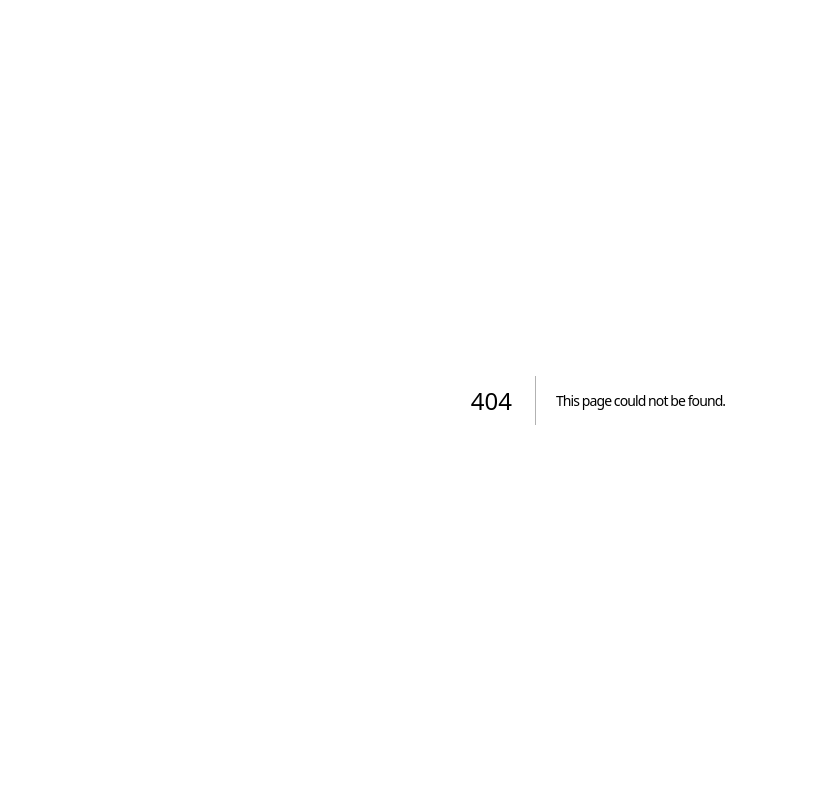
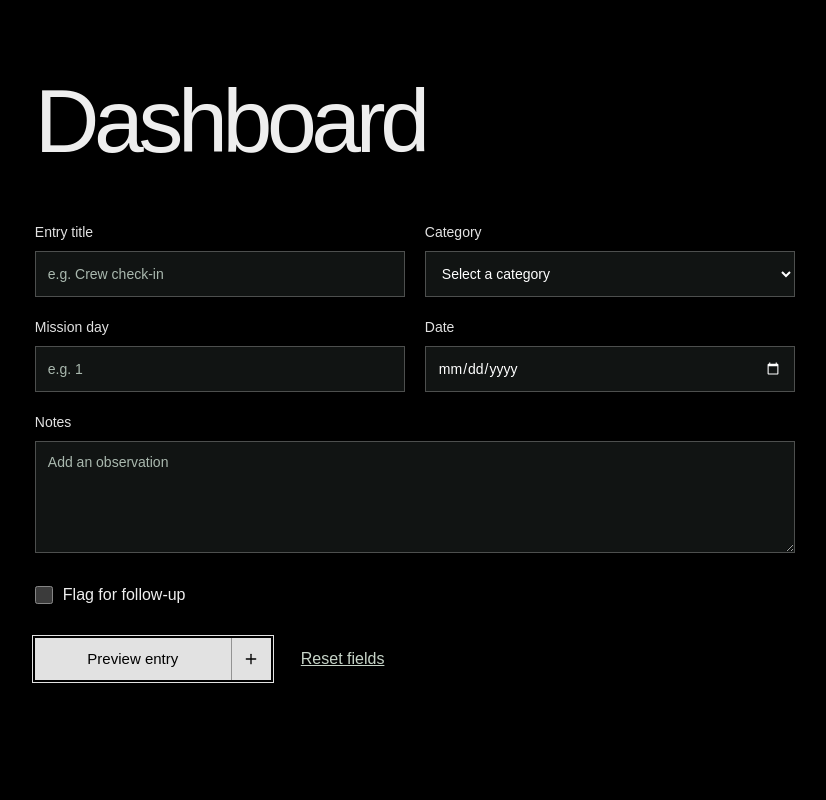
Before and after one commit to RlxChap2/NasaSpaceApps, a Next.js app: page /dashboard in a window 1280 px wide. Before the commit this address had no page. Shown: the top 800 px of the page, without its empty margins (42-868 px from the left). Built offline with nearby package versions, Linux system fonts and the light colour scheme.

Commit message:
Add dashboard starter and reusable form controls

```diff
--- /dev/null
+++ b/src/app/dashboard/page.tsx
@@ -0,0 +1,8 @@
+import type { Metadata } from 'next';
+import DashboardStarter from '@/components/dashboard/DashboardStarter';
+
+export const metadata: Metadata = { title: 'Dashboard | BEYOND' };
+
+export default function DashboardPage() {
+  return <DashboardStarter />;
+}
--- a/src/app/mission-stories.css
+++ b/src/app/mission-stories.css
@@ -1,4 +1,4 @@
-a.mission-link {
+:is(a, button).mission-link {
   display: inline-grid;
   grid-template-columns: minmax(0, 1fr) 40px;
   align-items: stretch;
@@ -22,6 +22,11 @@ a.mission-link {
   padding: 8px 12px;
 }
 
+button.mission-link:disabled {
+  opacity: .5;
+  cursor: default;
+}
+
 .mission-link > .mission-link-icon {
   padding: 0;
   border-inline-start: 1px solid #01010159;
@@ -31,16 +36,16 @@ a.mission-link {
   transition: transform 220ms ease;
 }
 
-a.mission-link:hover {
+:is(a, button).mission-link:hover:where(:not(:disabled)) {
   background: #fff;
   outline-offset: 4px;
 }
 
-.mission-link:hover svg {
+.mission-link:hover:where(:not(:disabled)) svg {
   transform: rotate(90deg);
 }
 
-a.mission-link:focus-visible {
+:is(a, button).mission-link:focus-visible {
   outline: 2px solid #c7d4c8;
   outline-offset: 5px;
 }
@@ -156,12 +161,12 @@ a.mission-link:focus-visible {
 }
 
 @media (prefers-reduced-motion: reduce) {
-  a.mission-link,
+  :is(a, button).mission-link,
   .mission-link-icon svg {
     transition: none;
   }
 
-  .mission-link:hover svg {
+  .mission-link:hover:where(:not(:disabled)) svg {
     transform: none;
   }
 }
--- /dev/null
+++ b/src/components/MissionActionContent.tsx
@@ -0,0 +1,11 @@
+import type { ReactNode } from 'react';
+import { LuPlus } from 'react-icons/lu';
+
+export default function MissionActionContent({ children }: { children: ReactNode }) {
+  return (
+    <>
+      <span>{children}</span>
+      <span className="mission-link-icon" aria-hidden="true"><LuPlus size={16} /></span>
+    </>
+  );
+}
--- a/src/components/MissionLink.tsx
+++ b/src/components/MissionLink.tsx
@@ -1,13 +1,12 @@
 import Link from 'next/link';
 import type { ReactNode } from 'react';
-import { LuPlus } from 'react-icons/lu';
+import MissionActionContent from './MissionActionContent';
 
 export default function MissionLink({ href, children }: { href: string; children: ReactNode }) {
   const Anchor = href.startsWith('#') ? 'a' : Link;
   return (
     <Anchor className="mission-link" href={href}>
-      <span>{children}</span>
-      <span className="mission-link-icon" aria-hidden="true"><LuPlus size={16} /></span>
+      <MissionActionContent>{children}</MissionActionContent>
     </Anchor>
   );
 }
--- /dev/null
+++ b/src/components/dashboard/DashboardControls.module.css
@@ -0,0 +1,50 @@
+.field {
+  display: grid;
+  gap: 8px;
+  min-width: 0;
+  color: #e2e2e2;
+  font-size: 14px;
+}
+
+.field :is(input, select, textarea) {
+  width: 100%;
+  min-width: 0;
+  min-height: 46px;
+  padding: 10px 12px;
+  border: 1px solid #ffffff40;
+  border-radius: 0;
+  background: #111413;
+  color: #fff;
+  color-scheme: dark;
+}
+
+.field input::placeholder,
+.field textarea::placeholder {
+  color: #aab9af;
+}
+
+.field textarea {
+  min-height: 112px;
+  resize: vertical;
+}
+
+.checkbox {
+  display: flex;
+  align-items: center;
+  gap: 10px;
+  min-height: 44px;
+  width: fit-content;
+  cursor: pointer;
+}
+
+.checkbox input {
+  width: 18px;
+  height: 18px;
+  accent-color: #c7d4c8;
+}
+
+.field :is(input, select, textarea):focus-visible,
+.checkbox input:focus-visible {
+  outline: 2px solid #c7d4c8;
+  outline-offset: 2px;
+}
--- /dev/null
+++ b/src/components/dashboard/DashboardControls.tsx
@@ -0,0 +1,31 @@
+import type { ComponentProps, ReactNode } from 'react';
+import MissionActionContent from '../MissionActionContent';
+import styles from './DashboardControls.module.css';
+
+export function DashboardButton({ children, type = 'button', ...props }: Omit<ComponentProps<'button'>, 'className'>) {
+  return (
+    <button {...props} type={type} className="mission-link">
+      <MissionActionContent>{children}</MissionActionContent>
+    </button>
+  );
+}
+
+function Field({ label, children }: { label: string; children: ReactNode }) {
+  return <label className={styles.field}><span>{label}</span>{children}</label>;
+}
+
+export function DashboardInput({ label, ...props }: ComponentProps<'input'> & { label: string }) {
+  return <Field label={label}><input {...props} /></Field>;
+}
+
+export function DashboardSelect({ label, children, ...props }: ComponentProps<'select'> & { label: string }) {
+  return <Field label={label}><select {...props}>{children}</select></Field>;
+}
+
+export function DashboardTextarea({ label, ...props }: ComponentProps<'textarea'> & { label: string }) {
+  return <Field label={label}><textarea {...props} /></Field>;
+}
+
+export function DashboardCheckbox({ label, ...props }: Omit<ComponentProps<'input'>, 'type'> & { label: string }) {
+  return <label className={styles.checkbox}><input {...props} type="checkbox" />{label}</label>;
+}
--- /dev/null
+++ b/src/components/dashboard/DashboardStarter.module.css
@@ -0,0 +1,53 @@
+.page {
+  min-height: 80svh;
+  padding: clamp(28px, 6vw, 90px) 6%;
+  background: #000;
+}
+
+.page h1 {
+  margin: 0 0 clamp(26px, 5vw, 56px);
+  font-size: clamp(42px, 7vw, 96px);
+  font-weight: 400;
+  line-height: 1;
+  letter-spacing: -.06em;
+}
+
+.form {
+  display: grid;
+  gap: 20px;
+  max-width: 760px;
+}
+
+.fields {
+  display: grid;
+  grid-template-columns: repeat(2, minmax(0, 1fr));
+  gap: 20px;
+}
+
+.actions {
+  display: flex;
+  flex-wrap: wrap;
+  align-items: center;
+  gap: 18px;
+}
+
+.reset {
+  min-height: 44px;
+  padding: 0 12px;
+  border: 0;
+  background: transparent;
+  color: #c7d4c8;
+  text-decoration: underline;
+}
+
+.status {
+  min-height: 1.4em;
+  margin: 0;
+  color: #c7d4c8;
+}
+
+@media (max-width: 540px) {
+  .fields {
+    grid-template-columns: 1fr;
+  }
+}
--- /dev/null
+++ b/src/components/dashboard/DashboardStarter.tsx
@@ -0,0 +1,41 @@
+'use client';
+
+import { useState, type FormEvent } from 'react';
+import { DashboardButton, DashboardCheckbox, DashboardInput, DashboardSelect, DashboardTextarea } from './DashboardControls';
+import styles from './DashboardStarter.module.css';
+
+export default function DashboardStarter() {
+  const [status, setStatus] = useState('');
+
+  function previewEntry(event: FormEvent<HTMLFormElement>) {
+    event.preventDefault();
+    const entry = new FormData(event.currentTarget);
+    setStatus(`Preview: ${entry.get('title')} · Mission day ${entry.get('day') || '—'}`);
+  }
+
+  return (
+    <main className={styles.page}>
+      <h1>Dashboard</h1>
+      <form className={styles.form} onSubmit={previewEntry} onChange={() => setStatus('')} onReset={() => setStatus('')}>
+        <div className={styles.fields}>
+          <DashboardInput label="Entry title" name="title" placeholder="e.g. Crew check-in" required />
+          <DashboardSelect label="Category" name="category" defaultValue="" required>
+            <option value="" disabled>Select a category</option>
+            <option value="crew">Crew health</option>
+            <option value="habitat">Habitat</option>
+            <option value="equipment">Equipment</option>
+          </DashboardSelect>
+          <DashboardInput label="Mission day" name="day" type="number" min={1} step={1} placeholder="e.g. 1" />
+          <DashboardInput label="Date" name="date" type="date" />
+        </div>
+        <DashboardTextarea label="Notes" name="notes" placeholder="Add an observation" />
+        <DashboardCheckbox label="Flag for follow-up" name="followUp" />
+        <div className={styles.actions}>
+          <DashboardButton type="submit">Preview entry</DashboardButton>
+          <button className={styles.reset} type="reset">Reset fields</button>
+        </div>
+        <p className={styles.status} role="status">{status}</p>
+      </form>
+    </main>
+  );
+}
```
